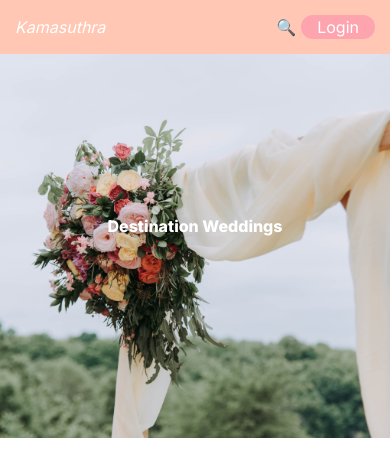
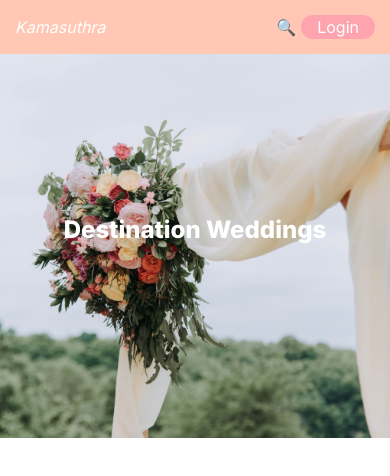
Before and after one commit to muhammed-anas-na/name-, a Next.js app in the folder front-end/: page / in a window 390 px wide. Shown: the top 476 px of the page. Built offline with nearby package versions, Linux system fonts and the light colour scheme.

Commit message:
mobile font size fied for banner01

```diff
--- a/front-end/src/Components/Hero/page.jsx
+++ b/front-end/src/Components/Hero/page.jsx
@@ -7,7 +7,7 @@ function Hero() {
             <img className='absolute inset-0 w-full h-96 object-cover' src="banner01.jpg" alt="banner"/>
             <h1
             className=
-            'relative inset-0 flex top-40 justify-center text-white font-extrabold sm:text-3xl lg:text-5xl'>
+            'relative inset-0 flex top-40 justify-center text-white font-extrabold text-2xl lg:text-5xl'>
               Destination Weddings
             </h1>
         </div>
```
